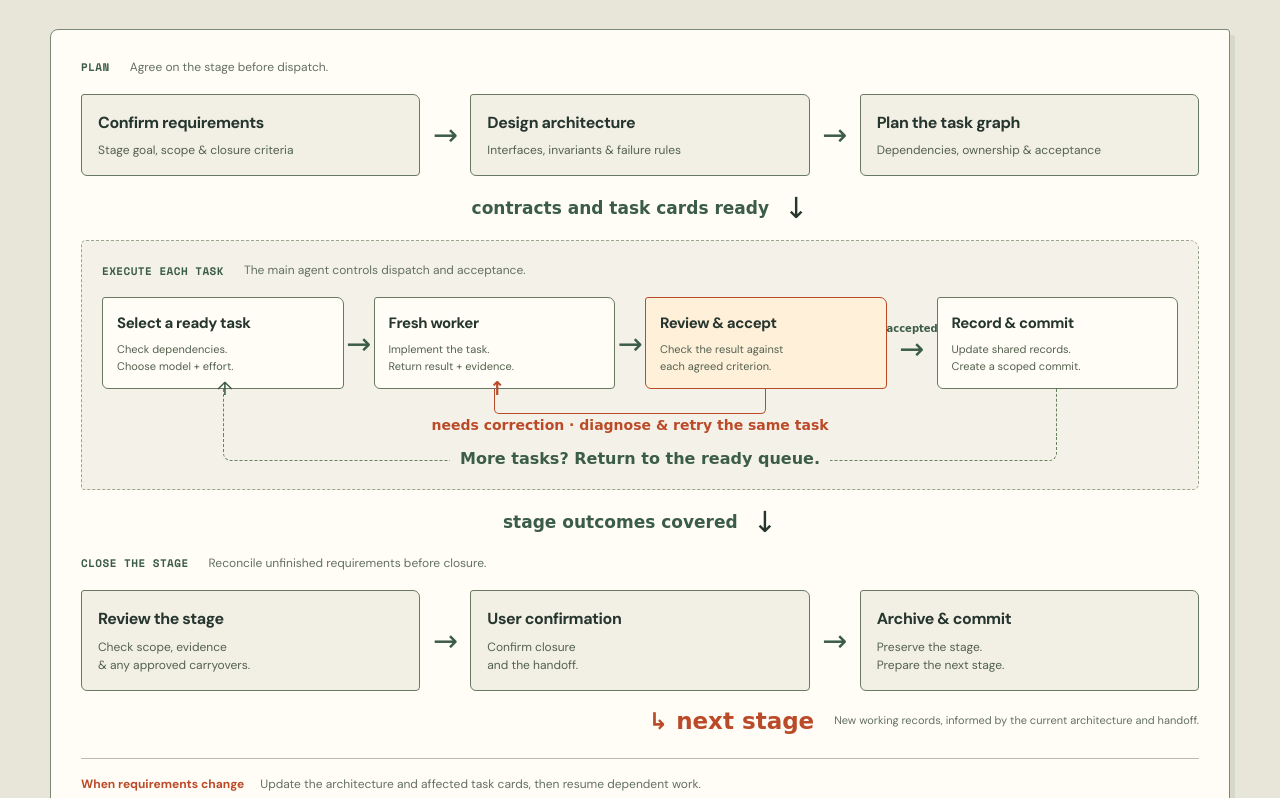
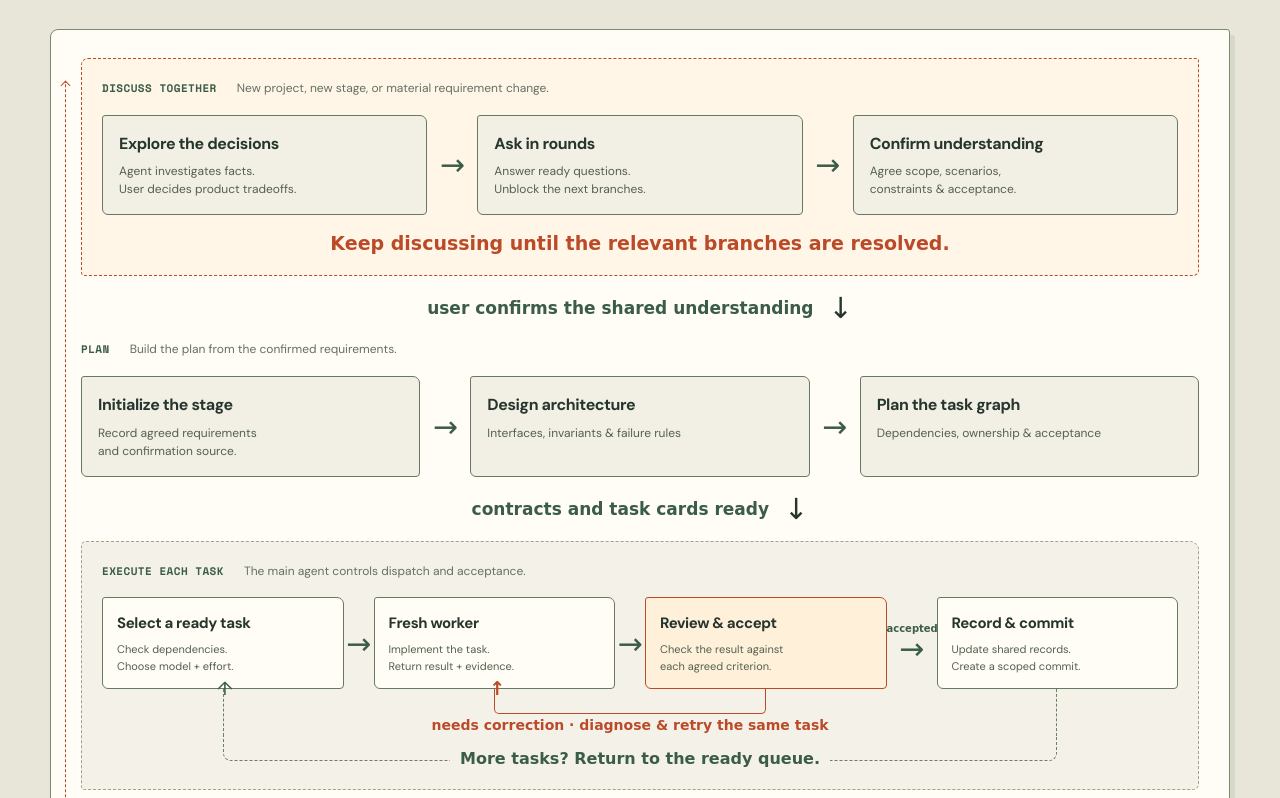
Before and after one commit to JAY201368/fieldnotes, a plain HTML site: page docs/index.html in a window 1280 px wide. Shown: the part 1366-2164 px from the top of the page. Drawn offline with nearby package versions, Linux system fonts and the light colour scheme; a web font is replaced by a local one.

Commit message:
feat: integrate grilling as the requirements clarification phase

```diff
--- a/docs/index.html
+++ b/docs/index.html
@@ -28,7 +28,7 @@
   <div class="map-source sketch-card">
     <span class="node-label">THE SOURCE OF EVERY DECISION</span>
     <h3>User requirements</h3>
-    <p>Outcomes · constraints · acceptance criteria</p>
+    <p>Discuss decisions → confirm shared understanding</p>
   </div>
   <div class="vertical-link"><span>guide design, dispatch &amp; acceptance</span></div>
   <div class="system-row">
@@ -71,10 +71,23 @@
     <section class="workflow-section" id="workflow"><div class="wrap">
       <div class="section-heading"><div><p class="eyebrow">THE GENERAL FLOW</p><h2>One stage, from brief to handoff.</h2></div><p>Read downward. Follow the loops when a task needs another pass or the queue still has work.</p></div>
 <div class="lifecycle diagram" id="lifecycle-map">
+  <div class="discussion-return-route" aria-hidden="true"></div>
+  <div class="phase discussion-phase" id="discussion">
+    <div class="phase-caption"><span class="phase-mark">DISCUSS TOGETHER</span><p>New project, new stage, or material requirement change.</p></div>
+    <div class="plan-lane">
+      <div class="flow-node"><h3>Explore the decisions</h3><p>Agent investigates facts.<br>User decides product tradeoffs.</p></div>
+      <div class="simple-arrow" aria-hidden="true">→</div>
+      <div class="flow-node"><h3>Ask in rounds</h3><p>Answer ready questions.<br>Unblock the next branches.</p></div>
+      <div class="simple-arrow" aria-hidden="true">→</div>
+      <div class="flow-node review-node"><h3>Confirm understanding</h3><p>Agree scope, scenarios,<br>constraints &amp; acceptance.</p></div>
+    </div>
+    <p class="discussion-note hand">Keep discussing until the relevant branches are resolved.</p>
+  </div>
+  <div class="phase-transition"><span>user confirms the shared understanding</span><b aria-hidden="true">↓</b></div>
   <div class="phase">
-    <div class="phase-caption"><span class="phase-mark">PLAN</span><p>Agree on the stage before dispatch.</p></div>
+    <div class="phase-caption"><span class="phase-mark">PLAN</span><p>Build the plan from the confirmed requirements.</p></div>
     <div class="plan-lane">
-      <div class="flow-node"><h3>Confirm requirements</h3><p>Stage goal, scope &amp; closure criteria</p></div>
+      <div class="flow-node"><h3>Initialize the stage</h3><p>Record agreed requirements<br>and confirmation source.</p></div>
       <div class="simple-arrow" aria-hidden="true">→</div>
       <div class="flow-node"><h3>Design architecture</h3><p>Interfaces, invariants &amp; failure rules</p></div>
       <div class="simple-arrow" aria-hidden="true">→</div>
@@ -108,7 +121,7 @@
     </div>
     <div class="next-stage"><span class="hand">↳ next stage</span><p>New working records, informed by the current architecture and handoff.</p></div>
   </div>
-  <div class="change-rule"><strong>When requirements change</strong><span>Update the architecture and affected task cards, then resume dependent work.</span></div>
+  <div class="change-rule"><a href="#discussion"><strong>↶ Material change or new ambiguity? Return to discussion</strong></a><span>Reopen affected branches → confirm the revised understanding → update architecture and task cards → resume. Clear small edits reuse agreed decisions.</span></div>
 </div>
       <p class="checkpoint-note"><span class="commit-dot" aria-hidden="true"></span> Git checkpoint after each accepted task and each workflow initialization, change, or archival operation.</p>
     </div></section>
@@ -117,14 +130,14 @@
 <div class="continuity-map">
   <div class="context-card"><span class="node-label">WORKER A FINISHES</span><h3>Task result</h3><p>Changed files<br>Checks &amp; evidence<br>Decisions proposed</p></div>
   <div class="context-arrow"><span>main agent<br>reviews &amp; records</span><i class="arrow-line"></i></div>
-  <div class="context-card context-records"><span class="node-label">DURABLE STATE</span><h3>Project records + Git</h3><p>Current contracts<br>Accepted work &amp; blockers<br>Evidence &amp; decisions</p></div>
+  <div class="context-card context-records"><span class="node-label">DURABLE STATE</span><h3>Project records + Git</h3><p>Confirmed requirements &amp; contracts<br>Accepted work &amp; blockers<br>Evidence &amp; decisions</p></div>
   <div class="context-arrow"><span>reconcile with<br>the repository</span><i class="arrow-line"></i></div>
   <div class="context-card"><span class="node-label">FRESH WORKER / SESSION</span><h3>Context restored</h3><p>Relevant documents<br>A complete task card<br>Dependencies &amp; checks</p></div>
 </div>
       <p class="context-foot hand">Architecture + decisions span stages. Each stage keeps its own requirements, tasks, progress, and evidence.</p>
     </section>
     <section class="start-section" id="start"><div class="wrap start-grid">
-      <div><p class="eyebrow">START WITH YOUR REQUIREMENTS</p><h2>Bring the goal.<br>Build the process.</h2><p>Install the skill and profiles, then describe your requirements and existing project documents.</p><a class="button" href="https://github.com/JAY201368/maestro#install">Installation guide ↗</a></div>
+      <div><p class="eyebrow">START WITH YOUR REQUIREMENTS</p><h2>Bring the goal.<br>Build the process.</h2><p>Install the skill and profiles, then bring your requirements. Maestro clarifies the open decisions with you before planning the work.</p><a class="button" href="https://github.com/JAY201368/maestro#install">Installation guide ↗</a></div>
       <div class="command-card"><span class="node-label">IN A CODEX CHAT</span><code>$maestro</code><span class="hand">your requirements are the starting point ↗</span></div>
     </div></section>
   </main>
--- a/docs/style.css
+++ b/docs/style.css
@@ -271,3 +271,14 @@ footer { display: flex; align-items: center; justify-content: space-between; pad
 @media (prefers-reduced-motion: reduce) {
   html { scroll-behavior: auto; }
 }
+
+/* Requirements discussion precedes formal planning. */
+.discussion-phase { background: #fff6e7; border: 1px dashed var(--orange); border-radius: 7px 3px 6px 4px; padding: 20px; }
+.discussion-note { margin-top: 18px; text-align: center; font-size: 19px; }
+.change-rule { flex-wrap: wrap; }
+.change-rule a { color: var(--orange); }
+.change-rule span { flex: 1 1 480px; }
+
+.lifecycle { position: relative; }
+.discussion-return-route { position: absolute; left: 14px; top: 52px; bottom: 50px; width: 12px; border-left: 1px dashed var(--orange); border-bottom: 1px dashed var(--orange); border-radius: 0 0 0 6px; }
+.discussion-return-route::before { content: ''; position: absolute; top: 0; left: -4px; width: 6px; height: 6px; border-top: 1px solid var(--orange); border-left: 1px solid var(--orange); transform: rotate(45deg); }
```
Also changed, not shown: docs/assets/stage-flow.png, docs/assets/system-map.png, 9 other files.
